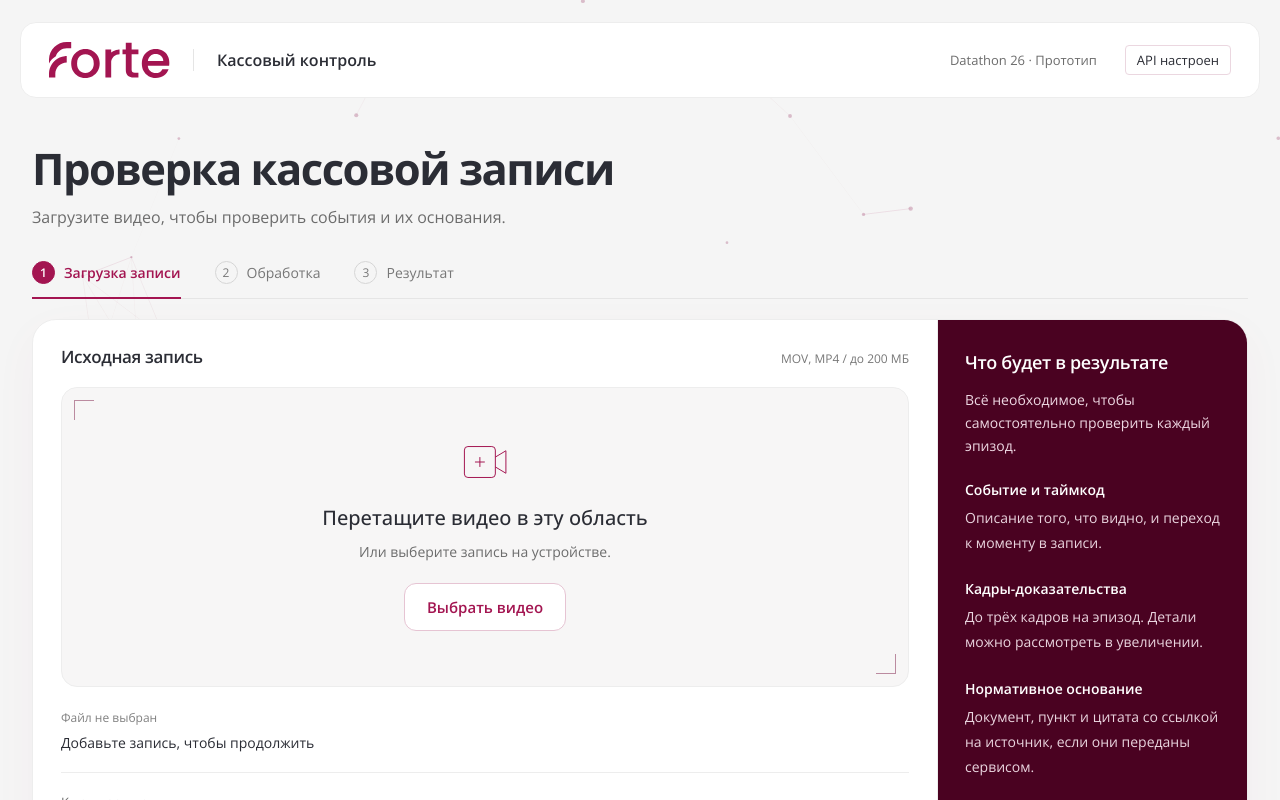
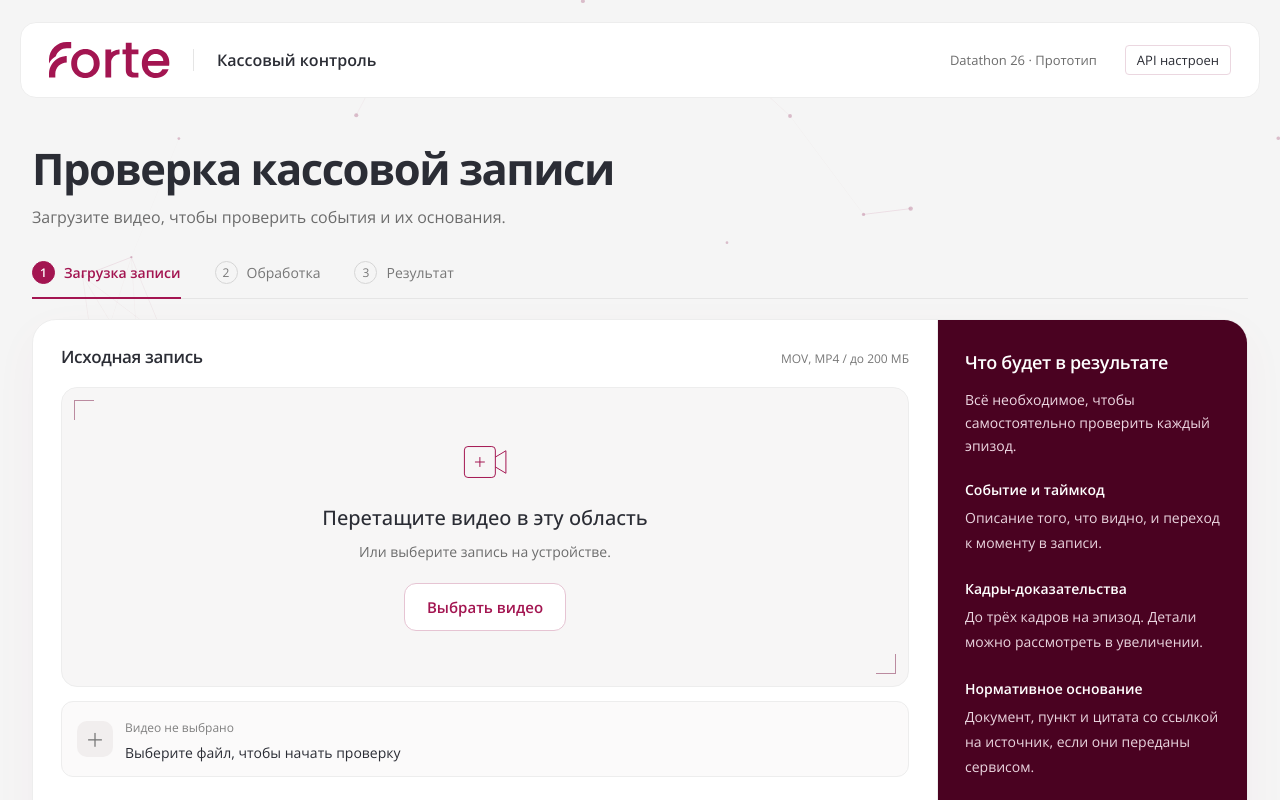
Before and after one commit to AGGIB/datathon26, a React (Vite) app in the folder frontend/: page / in a window 1280 px wide. Shown: the top 800 px of the page. Built offline with nearby package versions, Linux system fonts and the light colour scheme; no server answers.

Commit message:
Polish video upload and analysis result panels

```diff
--- a/frontend/src/components/ResultScreen.tsx
+++ b/frontend/src/components/ResultScreen.tsx
@@ -38,14 +38,28 @@ export function ResultScreen({ file, result, onReset }: ResultScreenProps) {
   return (
     <>
       <section className={`verdict ${hasViolations ? 'warning' : 'clear'}`} aria-live="polite">
-        <div>
+        <span className="verdict-mark" aria-hidden="true">
+          {hasViolations ? '!' : '✓'}
+        </span>
+        <div className="verdict-copy">
           <p className="eyebrow">{IS_DEMO ? 'Пример результата' : 'Проверка завершена'}</p>
           <h2>{result.verdict}</h2>
           <p>
             {hasViolations
-              ? `Эпизодов для проверки: ${result.violations.length}`
+              ? 'Проверьте отмеченные эпизоды на видеозаписи.'
               : 'Визуальных признаков нарушений не найдено.'}
           </p>
+        </div>
+        <div
+          className="verdict-total"
+          aria-label={`Количество эпизодов для проверки: ${result.violations.length}`}
+        >
+          <strong>{String(result.violations.length).padStart(2, '0')}</strong>
+          <span>
+            эпизодов
+            <br />
+            для проверки
+          </span>
         </div>
         <button className="secondary" onClick={onReset}>
           Новая проверка
--- a/frontend/src/components/UploadScreen.tsx
+++ b/frontend/src/components/UploadScreen.tsx
@@ -93,10 +93,17 @@ export function UploadScreen({
           />
         </div>
 
-        <div className="file-details" aria-live="polite">
-          <div>
-            <span className="field-caption">{file ? 'Выбранный файл' : 'Файл не выбран'}</span>
-            <p>{file ? file.name : 'Добавьте запись, чтобы продолжить'}</p>
+        <div className={`file-details ${file ? 'selected' : ''}`} aria-live="polite">
+          <div className="file-summary">
+            <span className="file-status-icon" aria-hidden="true">
+              {file ? '✓' : '＋'}
+            </span>
+            <div>
+              <span className="field-caption">
+                {file ? 'Видео готово к проверке' : 'Видео не выбрано'}
+              </span>
+              <p>{file ? file.name : 'Выберите файл, чтобы начать проверку'}</p>
+            </div>
           </div>
           {file && (
             <div className="file-actions">
--- a/frontend/src/style.css
+++ b/frontend/src/style.css
@@ -395,8 +395,39 @@ input[type='file'][hidden] {
   align-items: center;
   justify-content: space-between;
   gap: 20px;
-  border-bottom: 1px solid #ededed;
-  padding: 18px 0;
+  min-height: 76px;
+  border: 1px solid #ededed;
+  border-radius: 12px;
+  background: #fbfafa;
+  padding: 12px 15px;
+  margin-top: 14px;
+}
+.file-details.selected {
+  border-color: #ebd7e0;
+  background: #fdf9fb;
+}
+.file-summary {
+  display: flex;
+  align-items: center;
+  gap: 12px;
+  min-width: 0;
+}
+.file-status-icon {
+  display: grid;
+  place-items: center;
+  width: 36px;
+  height: 36px;
+  flex: 0 0 auto;
+  border-radius: 10px;
+  background: #f1eeee;
+  color: #777;
+  font-size: 19px;
+}
+.file-details.selected .file-status-icon {
+  background: #f7e8ef;
+  color: var(--accent);
+  font-size: 15px;
+  font-weight: 700;
 }
 .field-caption {
   font-size: 12px;
@@ -407,7 +438,7 @@ input[type='file'][hidden] {
   margin: 4px 0 0;
   overflow-wrap: anywhere;
 }
-.file-details > div:first-child {
+.file-summary > div {
   min-width: 0;
 }
 .file-actions {
@@ -582,31 +613,76 @@ progress {
   line-height: 1.6;
 }
 .verdict {
-  display: flex;
-  justify-content: space-between;
+  display: grid;
+  grid-template-columns: auto minmax(0, 1fr) auto auto;
   align-items: center;
-  gap: 24px;
-  padding: 25px 27px;
+  gap: 20px;
+  padding: 23px 25px;
   margin-bottom: 28px;
   border: 1px solid #e7c9a4;
   border-left: 4px solid #997244;
-  border-radius: 8px;
+  border-radius: 14px;
   background: #fff8ed;
 }
+.verdict-mark {
+  display: grid;
+  place-items: center;
+  width: 42px;
+  height: 42px;
+  flex: 0 0 auto;
+  border-radius: 50%;
+  background: #f4e7d5;
+  color: #8b6838;
+  font-size: 22px;
+  font-weight: 700;
+}
+.verdict-copy {
+  min-width: 0;
+}
 .verdict h2 {
-  font-size: 24px;
+  font-size: clamp(20px, 2vw, 24px);
   max-width: 680px;
   font-weight: 500;
+  margin-bottom: 5px;
 }
-.verdict p:last-child {
+.verdict-copy > p:last-child {
   font-size: 14px;
   color: #7b6448;
   margin: 0;
+}
+.verdict-total {
+  display: flex;
+  align-items: center;
+  gap: 10px;
+  border-left: 1px solid #e7d8c3;
+  padding-left: 20px;
+  color: #725d45;
+}
+.verdict-total strong {
+  font-size: 30px;
+  line-height: 1;
+  font-weight: 600;
+  font-variant-numeric: tabular-nums;
+}
+.verdict-total span {
+  font-size: 11px;
+  line-height: 1.4;
 }
 .verdict.clear {
   background: #f1f6f1;
   border-color: #d5e4d5;
   border-left-color: #5f875f;
+}
+.verdict.clear .verdict-mark {
+  background: #dceadd;
+  color: #4f7650;
+}
+.verdict.clear .verdict-copy > p:last-child,
+.verdict.clear .verdict-total {
+  color: #58745a;
+}
+.verdict.clear .verdict-total {
+  border-left-color: #d5e4d5;
 }
 .result-layout {
   display: grid;
@@ -913,6 +989,10 @@ footer {
   .file-details {
     gap: 12px;
     align-items: flex-start;
+    padding: 11px;
+  }
+  .file-details p {
+    font-size: 12px;
   }
   .file-actions {
     flex-direction: column;
@@ -936,6 +1016,29 @@ footer {
   }
   .result-details > div {
     margin-bottom: 18px;
+  }
+  .verdict {
+    grid-template-columns: auto minmax(0, 1fr);
+    gap: 13px;
+    padding: 17px;
+  }
+  .verdict-mark {
+    width: 36px;
+    height: 36px;
+    font-size: 19px;
+  }
+  .verdict-total {
+    grid-column: 2;
+    border-left: 0;
+    border-top: 1px solid #e7d8c3;
+    padding: 12px 0 0;
+  }
+  .verdict.clear .verdict-total {
+    border-top-color: #d5e4d5;
+  }
+  .verdict > button {
+    grid-column: 1 / -1;
+    width: 100%;
   }
   .review-note {
     padding-top: 17px;
```
